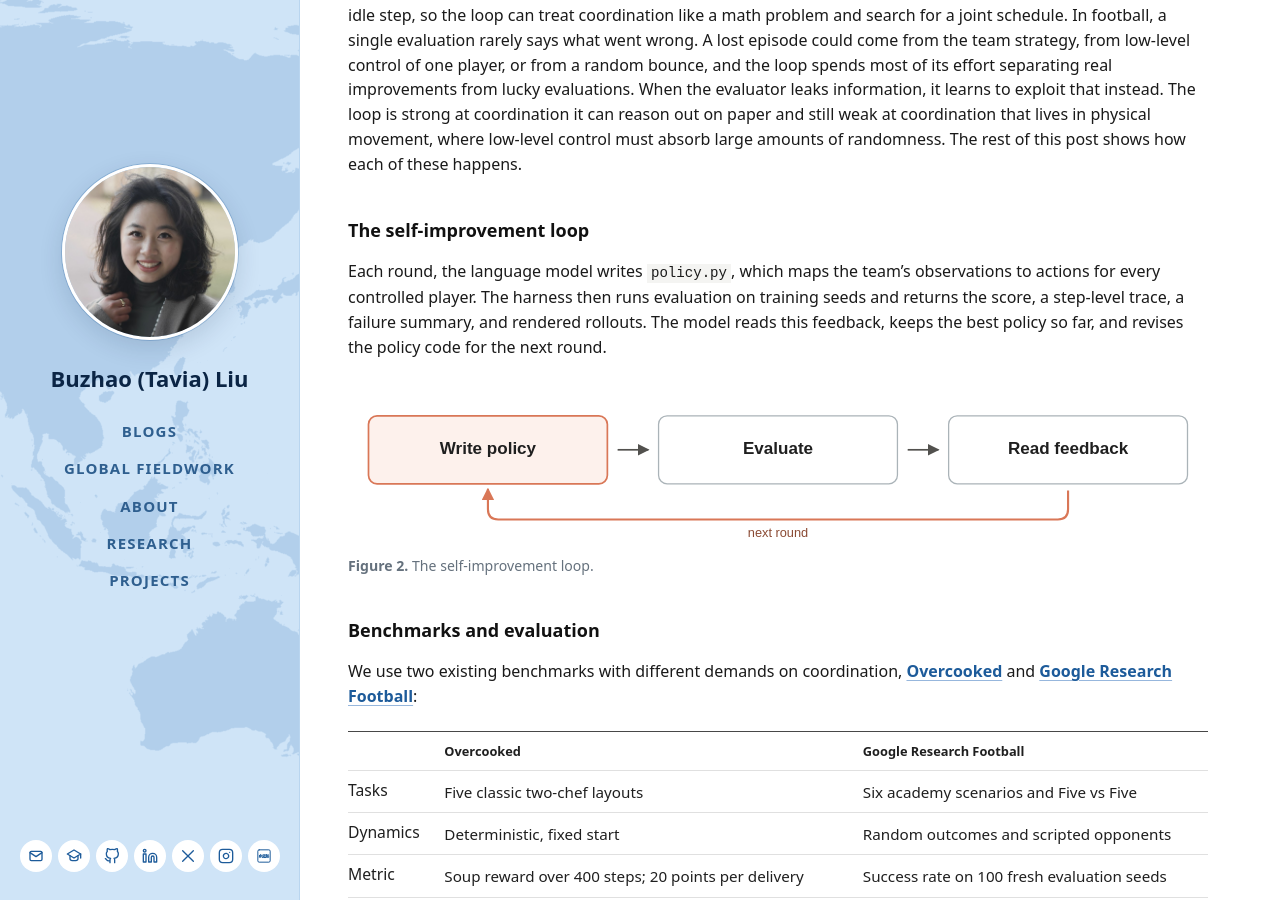
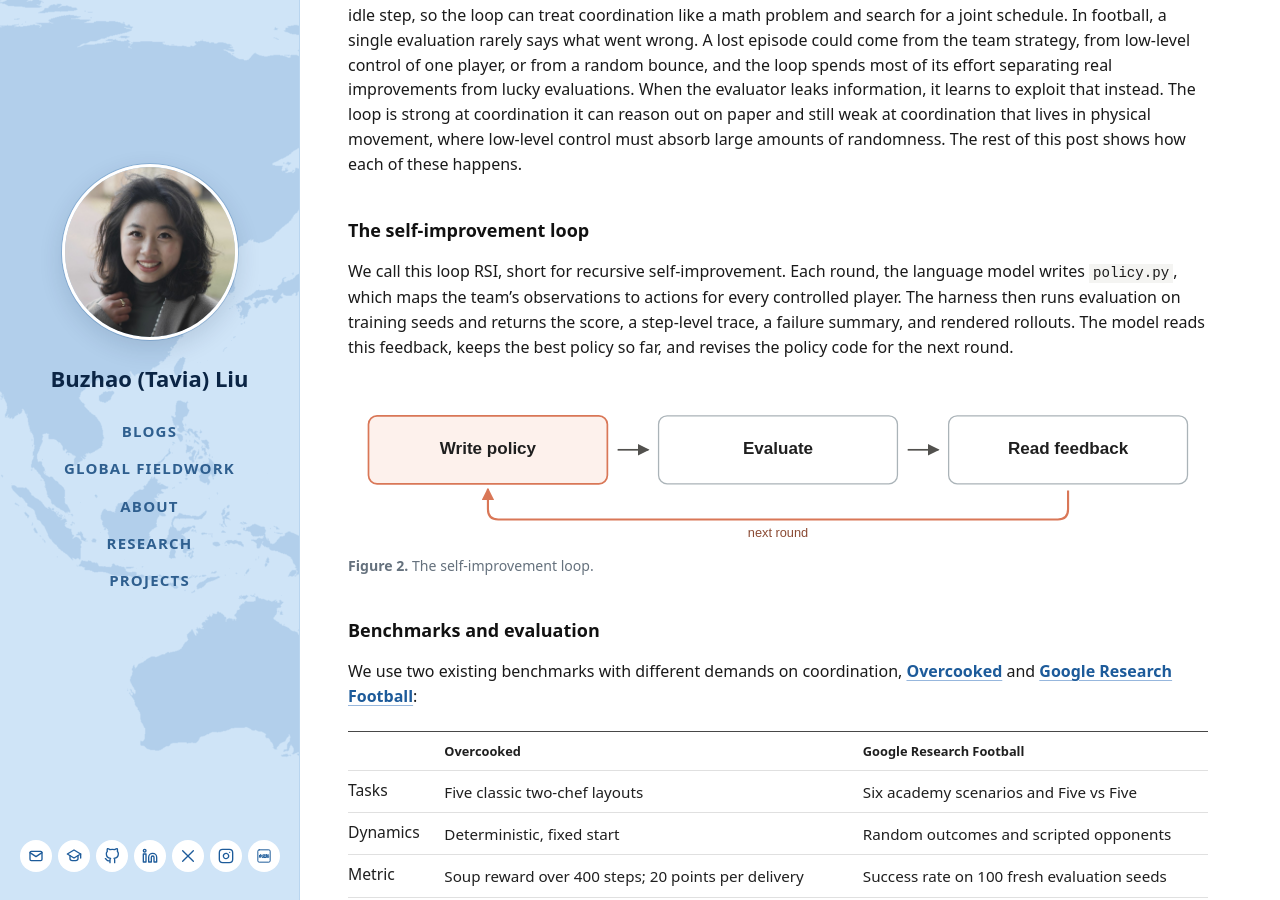
Before and after one commit to tavia-liu/tavia-liu.github.io, a Jekyll site: the page built from _posts/2026-10-31-self-improving-code-as-policies.md, in a window 1280 px wide and 900 px high, scrolled down 1055 px. Built offline with Jekyll 4.4.1, drawn with Linux system fonts in a browser that asks for light colours.

Commit message:
Define RSI in loop section

```diff
--- a/_posts/2026-10-31-self-improving-code-as-policies.md
+++ b/_posts/2026-10-31-self-improving-code-as-policies.md
@@ -39,7 +39,7 @@
 
 ## The self-improvement loop
 
-Each round, the language model writes `policy.py`, which maps the team's observations to actions for every controlled player. The harness then runs evaluation on training seeds and returns the score, a step-level trace, a failure summary, and rendered rollouts. The model reads this feedback, keeps the best policy so far, and revises the policy code for the next round.
+We call this loop RSI, short for recursive self-improvement. Each round, the language model writes `policy.py`, which maps the team's observations to actions for every controlled player. The harness then runs evaluation on training seeds and returns the score, a step-level trace, a failure summary, and rendered rollouts. The model reads this feedback, keeps the best policy so far, and revises the policy code for the next round.
 
 <figure style="margin: 2rem 0; max-width: 100%;">
   <img src="{{ '/assets/img/research/rsi-loop.svg' | relative_url }}?v=20261031-loop5" alt="The language model writes a team policy, evaluates it, reads the feedback, and starts the next round." style="display: block; width: 100%; height: auto;">
```
